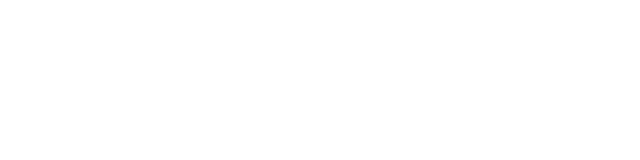
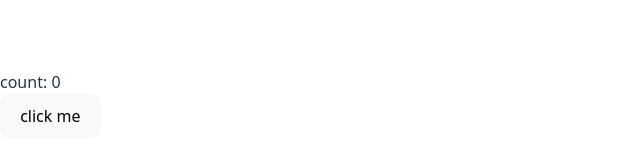
Before and after one commit to dominicprior/r3f-demo, a React (Vite) app: page / in a window 1280 px wide. Shown: the part 296-456 px from the top of the page, without its empty margins (0-640 px from the left). Built offline with nearby package versions, Linux system fonts and the light colour scheme.

Commit message:
WIP - not maintaining state across page refreshes

```diff
--- a/src/App.tsx
+++ b/src/App.tsx
@@ -1,35 +1,35 @@
-// import { useState, useEffect, } from 'react';
+import { useState, useEffect, } from 'react';
 
 let n = 0;
 
 export default function App() {
-    // const [count, setCount] = useState(0);
+    const [count, setCount] = useState(0);
 
     console.log('hi from App');
 
-    // useEffect(() => {
-    //     const savedCount = 5;  // +(localStorage.getItem('count') ?? 7);
-    //     n++;
-    //     console.log('getting ' + savedCount + ' : ' + n);
-    //     // setCount(savedCount);
-    // },
-    // [ ]);
+    useEffect(() => {
+        const savedCount = +(localStorage.getItem('count') ?? 7);
+        n++;
+        console.log('getting ' + savedCount + ' : ' + n);
+        setCount(savedCount);
+    },
+    [ ]);
 
-    // useEffect(() => {
-    //     localStorage.setItem('count', '' + count)
-    //     n++;
-    //     console.log('setting to ' + count + ' : ' + n);
-    // },
-    // [ count ]);
+    useEffect(() => {
+        localStorage.setItem('count', '' + count)
+        n++;
+        console.log('setting to ' + count + ' : ' + n);
+    },
+    [ count ]);
 
-    // function buttonClick() {
-    //     setCount(count + 1);
-    // }
+    function buttonClick() {
+        setCount(count + 1);
+    }
 
     return (
         <div>
-            {/* <div>count: { count }</div> */}
-            {/* <button onClick={ buttonClick }>click me</button> */}
+            <div>count: { count }</div>
+            <button onClick={ buttonClick }>click me</button>
         </div>
     );
 }
```
